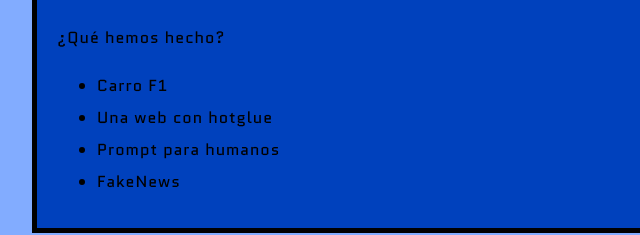
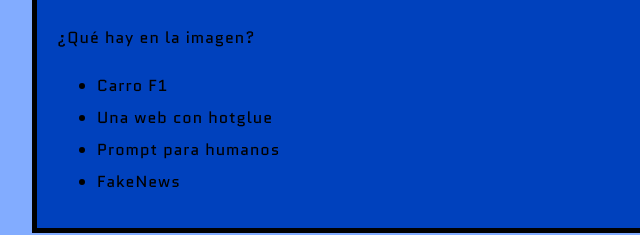
Before and after one commit to Anaro-222/aro01, a plain HTML site: page index.html in a window 1280 px wide. Shown: the part 502-737 px from the top of the page, 133-773 px from the left. Drawn offline with Linux system fonts and the light colour scheme.

Commit message:
cambiar pregunta

```diff
--- a/index.html
+++ b/index.html
@@ -13,7 +13,7 @@
     <img src="https://acnews.blob.core.windows.net/imgnews/medium/NAZ_70ab8e029f914b7abb15366e1ff15bca.webp" alt="Un gato glitcheado.">
 
     <h2>Experimentos en la web 🔬⚗️</h2>
-    <p>¿Qué hemos hecho?</p>
+    <p>¿Qué hay en la imagen?</p>
 
     <ul>
       <li>Carro F1</li>
```
